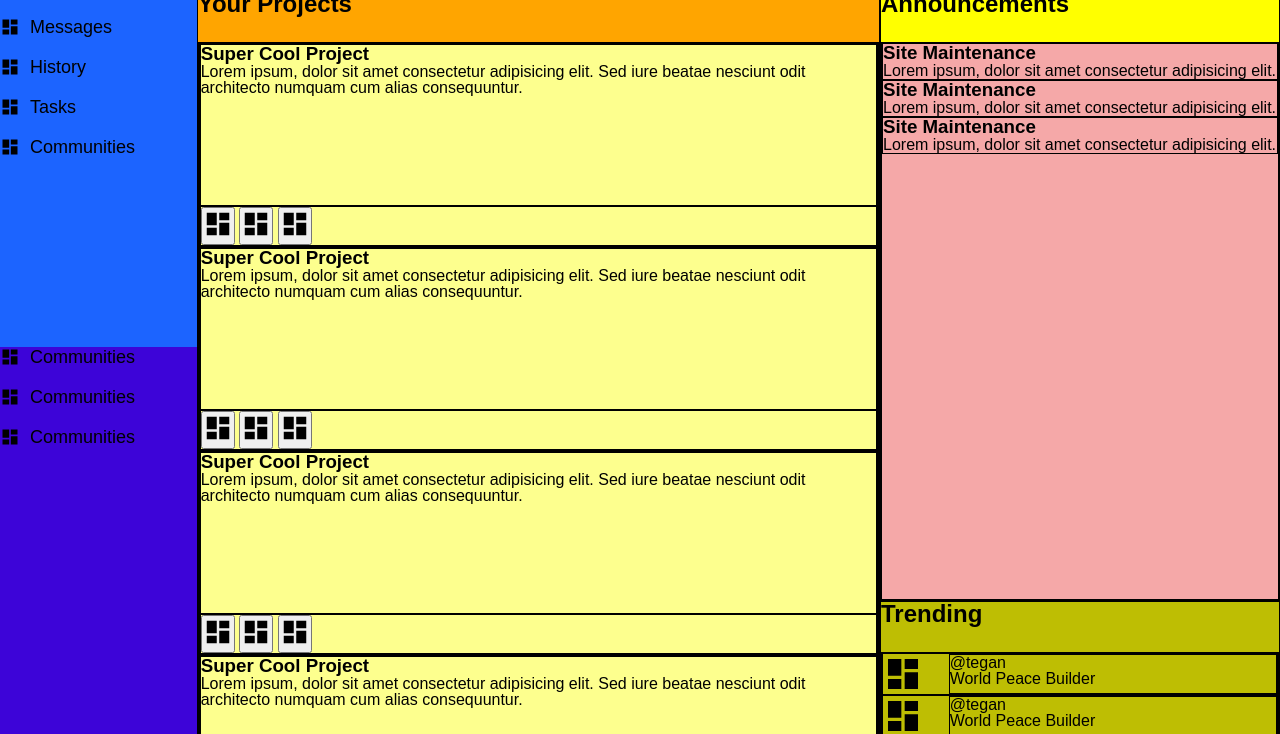
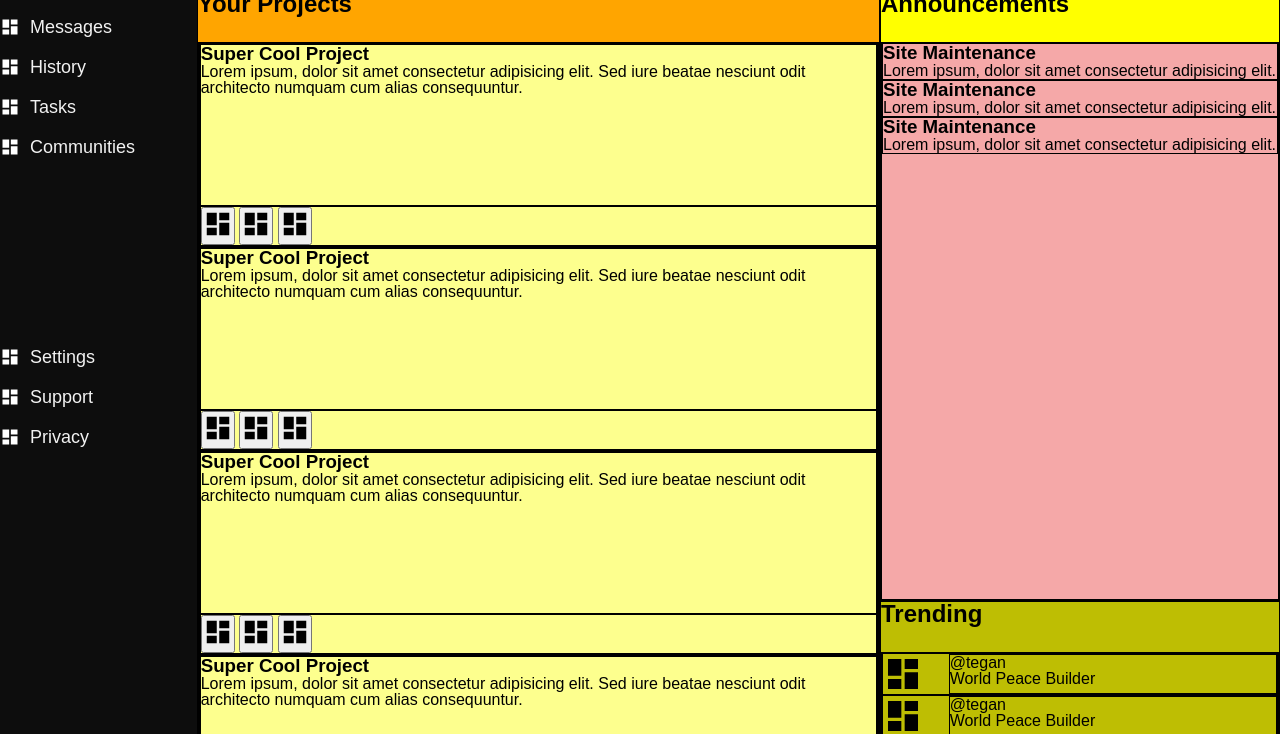
Before and after one commit to ashLuchowa/Odin_Dashboard, a plain HTML site: page index.html in a window 1280 px wide. Shown: the part 166-900 px from the top of the page. Drawn offline with Linux system fonts and the light colour scheme.

Commit message:
Improve sidebar visual

```diff
--- a/index.html
+++ b/index.html
@@ -59,17 +59,17 @@
                 <ul>
                     <li>
                         <img src="./img/view-dashboard.svg" alt="">
-                        <a href="#">Communities</a>
+                        <a href="#">Settings</a>
                     </li>
 
                     <li>
                         <img src="./img/view-dashboard.svg" alt="">
-                        <a href="#">Communities</a>
+                        <a href="#">Support</a>
                     </li>
 
                     <li>
                         <img src="./img/view-dashboard.svg" alt="">
-                        <a href="#">Communities</a>
+                        <a href="#">Privacy</a>
                     </li>
                 </ul>
             </div> <!-- sidebar-options -->
--- a/main.css
+++ b/main.css
@@ -17,9 +17,17 @@ button {
     cursor: pointer;
 }
 
+:root {
+    --main-color: #0D0D0D;
+    --sub-color: #EDF24B;
+    --sub-color-2: #203F59;
+    --text-color-main: #F2F2F2;
+}
+
 /* -------------------- SIDEBAR GRID -------------------- */
 .sidebar {
-    background-color: blue;
+    background-color: var(--main-color);
+    color: var(--text-color-main);
     height: 1fr;
     grid-row: 1 / 3;
     display: grid;
@@ -27,7 +35,6 @@ button {
 }
 
 .logo {
-    background-color: aqua;
     display: flex;
     justify-content: start;
     align-items: center;
@@ -35,6 +42,8 @@ button {
 
 .logo img {
     height: 40px;
+    filter: invert(100%);
+    -webkit-filter: invert(100%);
 }
 
 .logo h1 {
@@ -42,9 +51,9 @@ button {
     font-weight: bold;
 }
 
-.sidebar-nav {
-    background-color: rgb(28, 100, 255);
-}
+/* .sidebar-nav {
+
+} */
 
 .sidebar-nav ul li, .sidebar-options ul li {
     list-style-type: none;
@@ -56,18 +65,20 @@ button {
 .sidebar-nav img, .sidebar-options img {
     height: 20px;
     margin-right: 10px;
+    filter: invert(100%);
+    -webkit-filter: invert(100%);
 }
 
 .sidebar-nav a, .sidebar-options a {
-    color: black;
+    color: var(--text-color-main);
     text-decoration: none;
     list-style-type: none;
     font-size: 18px;
 }
 
-.sidebar-options {
+/* .sidebar-options {
     background-color: rgb(61, 4, 216);
-}
+} */
 
 /* -------------------- HEADER GRID -------------------- */
 header {
```
